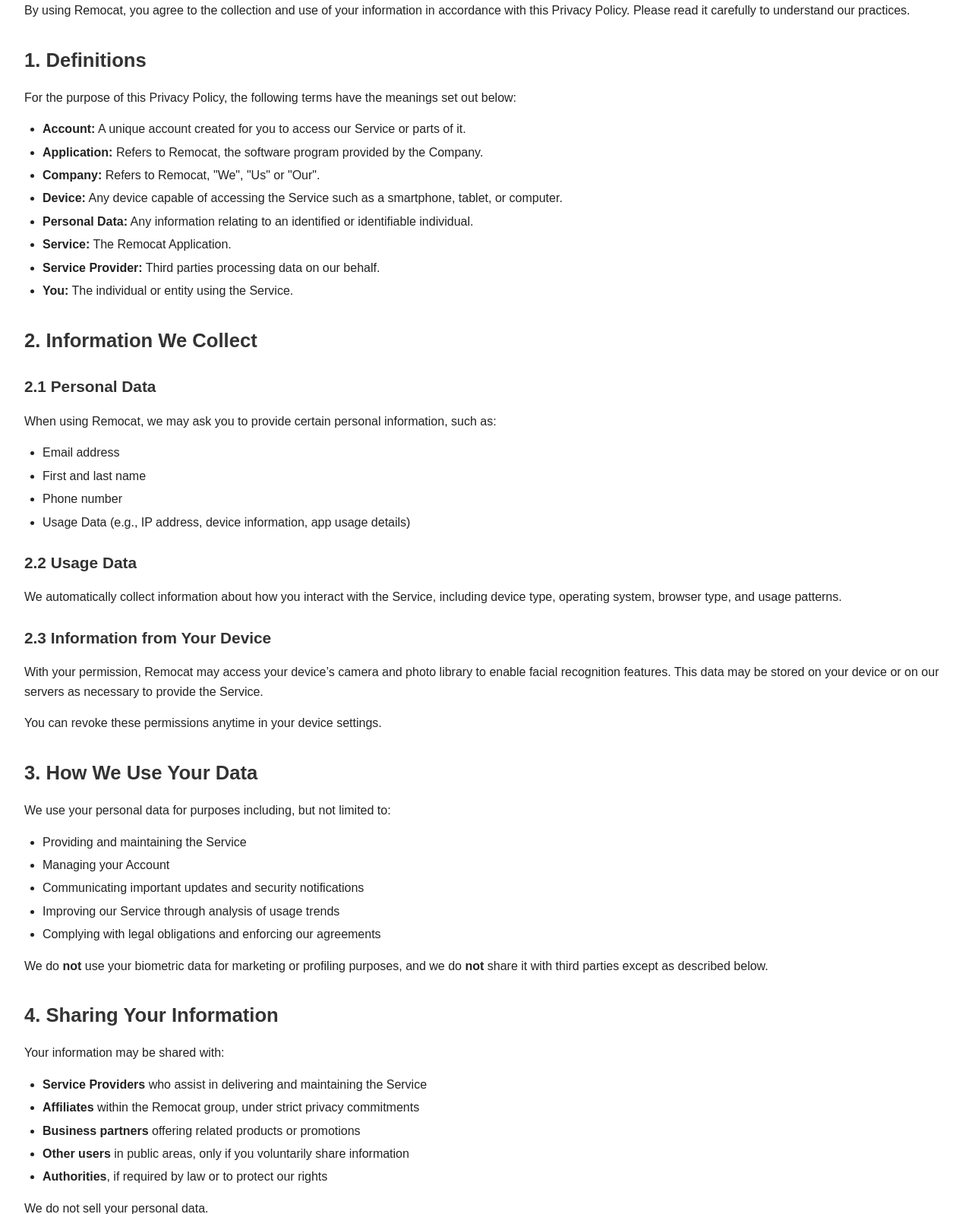
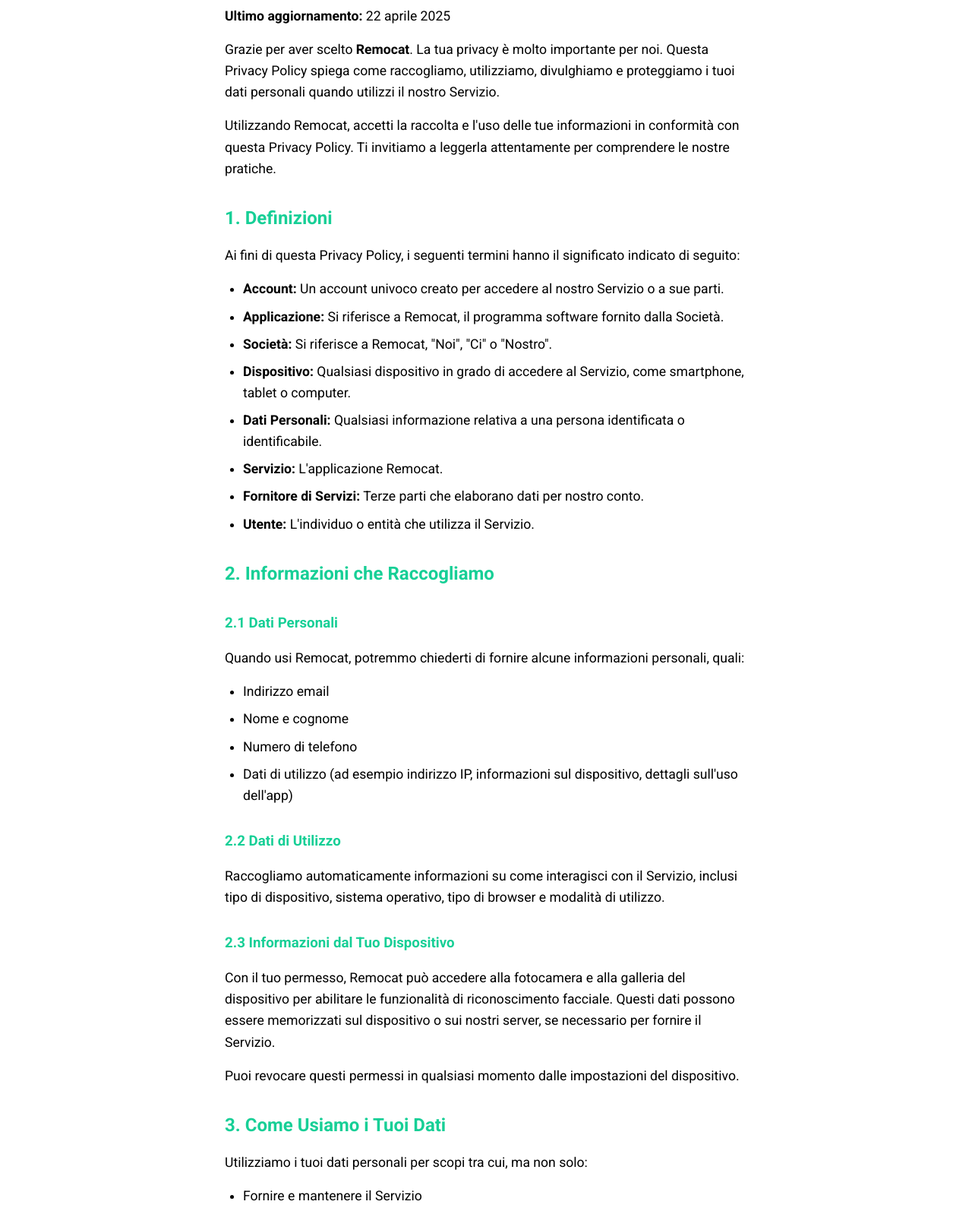
Before and after one commit to daniele-NA/remocat.info, a plain HTML site: page privacy.html in a window 1280 px wide. Shown: the part 212-1810 px from the top of the page at 76% size. Drawn offline with Linux system fonts and the light colour scheme.

Commit message:
Update privacy.html

```diff
--- a/privacy.html
+++ b/privacy.html
@@ -3,135 +3,237 @@
 <head>
   <meta charset="UTF-8" />
   <meta name="viewport" content="width=device-width, initial-scale=1" />
-    <title>Privacy Policy - Remocat</title>
+  <title>Remocat - Privacy Policy</title>
+
+  <!-- Roboto font -->
+  <link href="https://fonts.googleapis.com/css2?family=Roboto:wght@400;700&display=swap" rel="stylesheet" />
+
   <style>
+    :root {
+      --black: #000000;
+      --light-black: #1c1d21;
+      --white: #ffffff;
+      --grey: #3d3c40;
+      --transparent-grey: rgba(211, 211, 211, 0.16);
+      --sombre-transparent-grey: rgba(211, 211, 211, 0.87);
+      --sombre-grey: rgba(217, 217, 217, 0.18);
+      --light-grey: #959595;
+      --teal-green: #17cf96;
+      --green-slate: #fc2f413f;
+      --green-slate-light: #fc489285;
+      --red: #e2220d;
+      --purple: #e040fb;
+
+      --primary-color: var(--teal-green);
+      --on-primary-color: var(--white);
+      --surface-color: var(--sombre-transparent-grey);
+      --on-surface-color: var(--black);
+      --background-color: var(--white);
+      --text-color: var(--black);
+      --hint-text-color: var(--grey);
+    }
+
+    *, *::before, *::after {
+      box-sizing: border-box;
+    }
+
     body {
-            font-family: Arial, sans-serif;
-            margin: 2rem;
+      margin: 0;
+      font-family: 'Roboto', sans-serif;
+      background-color: var(--background-color);
+      color: var(--text-color);
       line-height: 1.6;
-            color: #222;
+      min-height: 100vh;
+      display: flex;
+      flex-direction: column;
     }
+
+    header {
+      background-color: var(--primary-color);
+      color: var(--on-primary-color);
+      padding: 1.5rem 1rem;
+      text-align: center;
+      box-shadow: 0 2px 4px rgba(0,0,0,0.2);
+    }
+
+    header h1 {
+      margin: 0;
+      font-weight: 700;
+      font-size: 1.8rem;
+      letter-spacing: 0.05em;
+    }
+
+    header p {
+      margin: 0;
+      font-weight: 400;
+      font-size: 1rem;
+    }
+
+    main {
+      flex: 1;
+      padding: 2rem 1rem;
+      max-width: 720px;
+      margin: 0 auto;
+    }
+
     h1, h2, h3 {
+      color: var(--primary-color);
       font-weight: 700;
-            color: #333;
-        }
-        h1 {
-            font-size: 2.2rem;
-            margin-bottom: 1rem;
-        }
-        h2 {
-            font-size: 1.6rem;
       margin-top: 2rem;
-            margin-bottom: 0.8rem;
-        }
-        h3 {
-            font-size: 1.3rem;
-            margin-top: 1.5rem;
       margin-bottom: 0.5rem;
     }
-        p, ul {
-            margin-bottom: 1rem;
+
+    h1 {
+      font-size: 2rem;
+      margin-top: 0;
     }
+
+    p {
+      margin: 1rem 0;
+      font-size: 1.1rem;
+      color: var(--text-color);
+      white-space: pre-wrap;
+    }
+
     ul {
       padding-left: 1.5rem;
+      margin: 1rem 0 1rem 0;
+      color: var(--text-color);
     }
+
     li {
-            margin-bottom: 0.3rem;
+      margin-bottom: 0.5rem;
+      font-size: 1.1rem;
     }
-        strong {
+
+    footer {
+      background-color: var(--light-black);
+      color: var(--grey);
+      text-align: center;
+      padding: 1rem;
+      font-size: 0.9rem;
+    }
+
+    a.email-link {
+      color: var(--primary-color);
+      text-decoration: none;
       font-weight: 700;
+    }
+
+    a.email-link:hover {
+      text-decoration: underline;
+    }
+
+    @media (max-width: 480px) {
+      main {
+        padding: 1rem;
+      }
+      header h1 {
+        font-size: 1.5rem;
+      }
     }
   </style>
 </head>
 <body>
+  <header>
+    <h1>Remocat</h1>
+    <p>Privacy Policy</p>
+  </header>
+
+  <main>
     <h1>Privacy Policy</h1>
-    <p><strong>Last updated:</strong> April 22, 2025</p>
+    <p><strong>Ultimo aggiornamento:</strong> 22 aprile 2025</p>
 
-    <p>Thank you for choosing <strong>Remocat</strong>. Your privacy is very important to us. This Privacy Policy explains how we collect, use, disclose, and protect your personal data when you use our Service.</p>
+    <p>Grazie per aver scelto <strong>Remocat</strong>. La tua privacy è molto importante per noi. Questa Privacy Policy spiega come raccogliamo, utilizziamo, divulghiamo e proteggiamo i tuoi dati personali quando utilizzi il nostro Servizio.</p>
 
-    <p>By using Remocat, you agree to the collection and use of your information in accordance with this Privacy Policy. Please read it carefully to understand our practices.</p>
+    <p>Utilizzando Remocat, accetti la raccolta e l'uso delle tue informazioni in conformità con questa Privacy Policy. Ti invitiamo a leggerla attentamente per comprendere le nostre pratiche.</p>
 
-    <h2>1. Definitions</h2>
-    <p>For the purpose of this Privacy Policy, the following terms have the meanings set out below:</p>
+    <h2>1. Definizioni</h2>
+    <p>Ai fini di questa Privacy Policy, i seguenti termini hanno il significato indicato di seguito:</p>
     <ul>
-        <li><strong>Account:</strong> A unique account created for you to access our Service or parts of it.</li>
-        <li><strong>Application:</strong> Refers to Remocat, the software program provided by the Company.</li>
-        <li><strong>Company:</strong> Refers to Remocat, "We", "Us" or "Our".</li>
-        <li><strong>Device:</strong> Any device capable of accessing the Service such as a smartphone, tablet, or computer.</li>
-        <li><strong>Personal Data:</strong> Any information relating to an identified or identifiable individual.</li>
-        <li><strong>Service:</strong> The Remocat Application.</li>
-        <li><strong>Service Provider:</strong> Third parties processing data on our behalf.</li>
-        <li><strong>You:</strong> The individual or entity using the Service.</li>
+      <li><strong>Account:</strong> Un account univoco creato per accedere al nostro Servizio o a sue parti.</li>
+      <li><strong>Applicazione:</strong> Si riferisce a Remocat, il programma software fornito dalla Società.</li>
+      <li><strong>Società:</strong> Si riferisce a Remocat, "Noi", "Ci" o "Nostro".</li>
+      <li><strong>Dispositivo:</strong> Qualsiasi dispositivo in grado di accedere al Servizio, come smartphone, tablet o computer.</li>
+      <li><strong>Dati Personali:</strong> Qualsiasi informazione relativa a una persona identificata o identificabile.</li>
+      <li><strong>Servizio:</strong> L'applicazione Remocat.</li>
+      <li><strong>Fornitore di Servizi:</strong> Terze parti che elaborano dati per nostro conto.</li>
+      <li><strong>Utente:</strong> L'individuo o entità che utilizza il Servizio.</li>
     </ul>
 
-    <h2>2. Information We Collect</h2>
-    <h3>2.1 Personal Data</h3>
-    <p>When using Remocat, we may ask you to provide certain personal information, such as:</p>
+    <h2>2. Informazioni che Raccogliamo</h2>
+    <h3>2.1 Dati Personali</h3>
+    <p>Quando usi Remocat, potremmo chiederti di fornire alcune informazioni personali, quali:</p>
     <ul>
-        <li>Email address</li>
-        <li>First and last name</li>
-        <li>Phone number</li>
-        <li>Usage Data (e.g., IP address, device information, app usage details)</li>
+      <li>Indirizzo email</li>
+      <li>Nome e cognome</li>
+      <li>Numero di telefono</li>
+      <li>Dati di utilizzo (ad esempio indirizzo IP, informazioni sul dispositivo, dettagli sull'uso dell'app)</li>
     </ul>
 
-    <h3>2.2 Usage Data</h3>
-    <p>We automatically collect information about how you interact with the Service, including device type, operating system, browser type, and usage patterns.</p>
+    <h3>2.2 Dati di Utilizzo</h3>
+    <p>Raccogliamo automaticamente informazioni su come interagisci con il Servizio, inclusi tipo di dispositivo, sistema operativo, tipo di browser e modalità di utilizzo.</p>
 
-    <h3>2.3 Information from Your Device</h3>
-    <p>With your permission, Remocat may access your device’s camera and photo library to enable facial recognition features. This data may be stored on your device or on our servers as necessary to provide the Service.</p>
-    <p>You can revoke these permissions anytime in your device settings.</p>
+    <h3>2.3 Informazioni dal Tuo Dispositivo</h3>
+    <p>Con il tuo permesso, Remocat può accedere alla fotocamera e alla galleria del dispositivo per abilitare le funzionalità di riconoscimento facciale. Questi dati possono essere memorizzati sul dispositivo o sui nostri server, se necessario per fornire il Servizio.</p>
+    <p>Puoi revocare questi permessi in qualsiasi momento dalle impostazioni del dispositivo.</p>
 
-    <h2>3. How We Use Your Data</h2>
-    <p>We use your personal data for purposes including, but not limited to:</p>
+    <h2>3. Come Usiamo i Tuoi Dati</h2>
+    <p>Utilizziamo i tuoi dati personali per scopi tra cui, ma non solo:</p>
     <ul>
-        <li>Providing and maintaining the Service</li>
-        <li>Managing your Account</li>
-        <li>Communicating important updates and security notifications</li>
-        <li>Improving our Service through analysis of usage trends</li>
-        <li>Complying with legal obligations and enforcing our agreements</li>
+      <li>Fornire e mantenere il Servizio</li>
+      <li>Gestire il tuo Account</li>
+      <li>Comunicare aggiornamenti importanti e notifiche di sicurezza</li>
+      <li>Migliorare il nostro Servizio analizzando le tendenze di utilizzo</li>
+      <li>Rispettare obblighi legali e far valere i nostri accordi</li>
     </ul>
-    <p>We do <strong>not</strong> use your biometric data for marketing or profiling purposes, and we do <strong>not</strong> share it with third parties except as described below.</p>
+    <p>Non usiamo i tuoi dati biometrici per scopi di marketing o profilazione, e non li condividiamo con terzi salvo quanto descritto di seguito.</p>
 
-    <h2>4. Sharing Your Information</h2>
-    <p>Your information may be shared with:</p>
+    <h2>4. Condivisione delle Tue Informazioni</h2>
+    <p>Le tue informazioni possono essere condivise con:</p>
     <ul>
-        <li><strong>Service Providers</strong> who assist in delivering and maintaining the Service</li>
-        <li><strong>Affiliates</strong> within the Remocat group, under strict privacy commitments</li>
-        <li><strong>Business partners</strong> offering related products or promotions</li>
-        <li><strong>Other users</strong> in public areas, only if you voluntarily share information</li>
-        <li><strong>Authorities</strong>, if required by law or to protect our rights</li>
+      <li><strong>Fornitori di Servizi</strong> che assistono nella fornitura e manutenzione del Servizio</li>
+      <li><strong>Affiliati</strong> del gruppo Remocat, sotto rigorosi impegni di riservatezza</li>
+      <li><strong>Partner commerciali</strong> che offrono prodotti o promozioni correlate</li>
+      <li><strong>Altri utenti</strong> in aree pubbliche, solo se condividi volontariamente le informazioni</li>
+      <li><strong>Autorità competenti</strong>, se richiesto dalla legge o per proteggere i nostri diritti</li>
     </ul>
-    <p>We do not sell your personal data.</p>
+    <p>Non vendiamo i tuoi dati personali.</p>
 
-    <h2>5. Data Retention and Security</h2>
-    <p>We retain your personal data only as long as necessary to provide our Service and to comply with legal obligations.</p>
-    <p>We implement industry-standard security measures to protect your data, but no system is completely secure. You are encouraged to keep your devices protected and updated.</p>
+    <h2>5. Conservazione e Sicurezza dei Dati</h2>
+    <p>Conserviamo i tuoi dati personali solo per il tempo necessario a fornire il nostro Servizio e per rispettare obblighi legali.</p>
+    <p>Adottiamo misure di sicurezza standard di settore per proteggere i dati, ma nessun sistema è completamente sicuro. Ti consigliamo di mantenere i tuoi dispositivi protetti e aggiornati.</p>
 
-    <h2>6. Your Rights</h2>
-    <p>You have the right to:</p>
+    <h2>6. I Tuoi Diritti</h2>
+    <p>Hai il diritto di:</p>
     <ul>
-        <li>Access, update, or delete your personal data</li>
-        <li>Withdraw consent for data processing at any time</li>
-        <li>Request assistance in deleting your data by contacting us</li>
+      <li>Accedere, aggiornare o cancellare i tuoi dati personali</li>
+      <li>Ritirare il consenso al trattamento in qualsiasi momento</li>
+      <li>Richiedere assistenza nella cancellazione dei dati contattandoci</li>
     </ul>
-    <p>Please note that some data may be retained as required by law.</p>
+    <p>Alcuni dati potrebbero essere conservati se richiesto dalla legge.</p>
 
-    <h2>7. International Data Transfers</h2>
-    <p>Your data may be processed and stored outside your country, including in jurisdictions with different data protection laws. We ensure appropriate safeguards are in place to protect your data.</p>
+    <h2>7. Trasferimenti Internazionali di Dati</h2>
+    <p>I tuoi dati possono essere elaborati e archiviati al di fuori del tuo paese, inclusi paesi con leggi sulla protezione dati diverse. Garantiamo adeguate misure di sicurezza per tutelare i tuoi dati.</p>
 
-    <h2>8. Children's Privacy</h2>
-    <p>Our Service is <strong>not</strong> intended for children under 13. We do not knowingly collect personal data from children under this age. If you believe we have collected such data, please contact us immediately.</p>
+    <h2>8. Privacy dei Minori</h2>
+    <p>Il nostro Servizio non è destinato a minori di 13 anni. Non raccogliamo consapevolmente dati personali di bambini sotto questa età. Se credi che abbiamo raccolto tali dati, contattaci immediatamente.</p>
 
-    <h2>9. Links to Other Websites</h2>
-    <p>Remocat may contain links to third-party websites. We are not responsible for their privacy practices. We encourage you to review their policies before providing any personal information.</p>
+    <h2>9. Link ad Altri Siti</h2>
+    <p>Remocat può contenere link a siti di terze parti. Non siamo responsabili delle loro pratiche sulla privacy. Ti consigliamo di leggere le loro politiche prima di fornire informazioni personali.</p>
 
-    <h2>10. Changes to This Privacy Policy</h2>
-    <p>We may update this Privacy Policy occasionally. We will notify you of significant changes by posting the updated policy within the app or by email. Please review it regularly.</p>
+    <h2>10. Modifiche a Questa Privacy Policy</h2>
+    <p>Possiamo aggiornare questa Privacy Policy di tanto in tanto. Notificheremo cambiamenti significativi pubblicando la nuova policy nell'app o via email. Ti invitiamo a rivederla regolarmente.</p>
 
-    <h2>11. Contact Us</h2>
-    <p>If you have questions or concerns about this Privacy Policy, please contact us at:</p>
-    <p><strong>crescenziaziendale@gmail.com</strong></p>
+    <h2>11. Contattaci</h2>
+    <p>Per domande o dubbi riguardanti questa Privacy Policy, contattaci a:</p>
+    <p><a href="mailto:crescenziaziendale@gmail.com" class="email-link">crescenziaziendale@gmail.com</a></p>
 
-    <p>Thank you for choosing Remocat. Your privacy is our priority.</p>
+    <p>Grazie per aver scelto Remocat. La tua privacy è la nostra priorità.</p>
+  </main>
+
+  <footer>
+    &copy; 2025 Remocat. Tutti i diritti riservati.
+  </footer>
 </body>
 </html>
```
Lines whose indentation alone changed are shown as unchanged.
